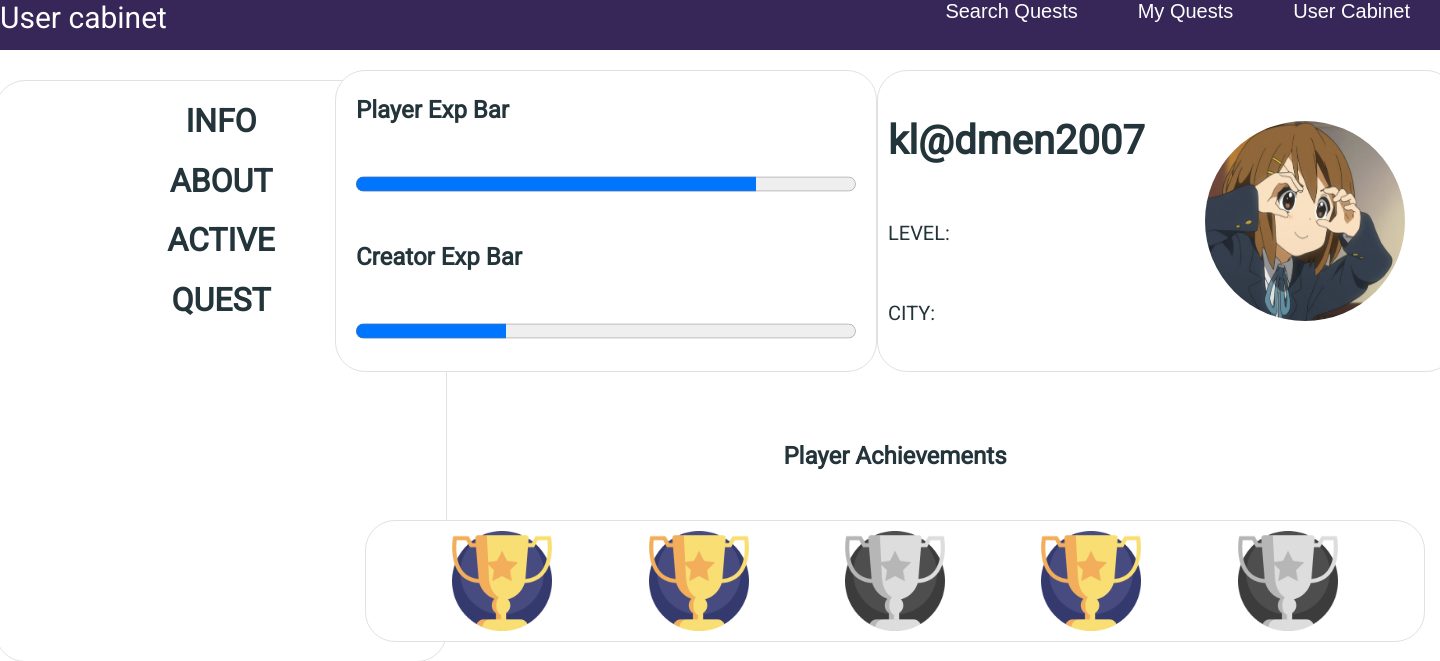
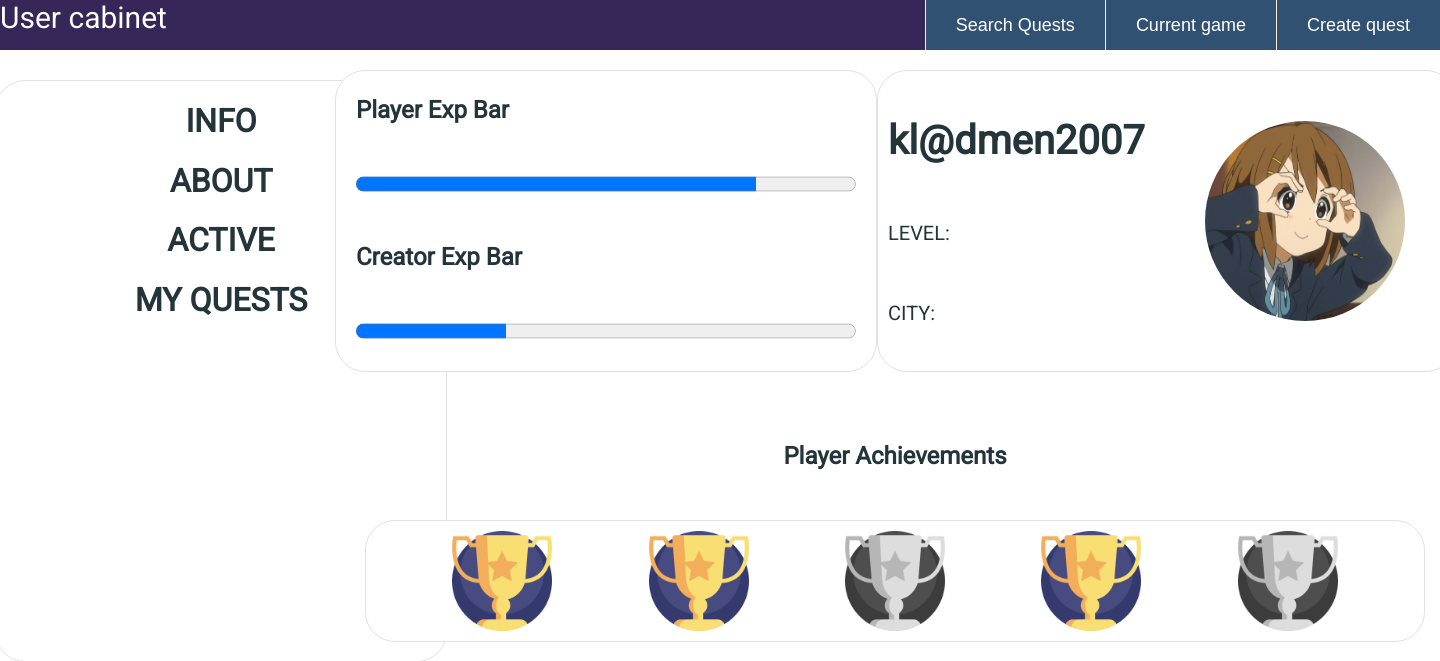
Before and after one commit to DoliaStarter/HamsterQuest, a Django app: page /user_cabinet/ in a window 1440 px wide. Shown: the top 661 px of the page. Run offline with Django 3.2, Linux system fonts and the light colour scheme.

Commit message:
Add navigation on pages

```diff
--- a/hacknaquest/main/settings.py
+++ b/hacknaquest/main/settings.py
@@ -76,7 +76,7 @@
 # https://docs.djangoproject.com/en/3.0/ref/settings/#databases
 # Config to access cloud postgres database
 
-#DATABASES = {
+# DATABASES = {
 #    'default': {
 #        'ENGINE': 'django.db.backends.postgresql',
 #        'NAME': 'evqdpnii',
@@ -85,7 +85,7 @@
 #        'HOST': 'dumbo.db.elephantsql.com',
 #        'PORT': '5432',
 #    }
-#}
+# }
 DATABASES = {
     'default': {
         'ENGINE': 'django.db.backends.sqlite3',
--- a/hacknaquest/static/styles/base.css
+++ b/hacknaquest/static/styles/base.css
@@ -44,8 +44,8 @@
     margin: 5px;
 }
 .col-3{
-    /* width: 33%; */
-    flex-grow: 1;
+    width: 33%;
+    /* flex-grow: 1; */
 }
 
 .col-2:nth-child(1){
--- a/hacknaquest/static/styles/quest_manager/style.css
+++ b/hacknaquest/static/styles/quest_manager/style.css
@@ -1,3 +1,6 @@
+.col-3{
+    width: auto;
+}
 .col-3:nth-child(2){
     flex-grow: 3;
 }
--- a/hacknaquest/static/styles/user_cabinet.css
+++ b/hacknaquest/static/styles/user_cabinet.css
@@ -6,7 +6,7 @@
 .col-2:nth-child(2) {
     width: 80%;
 }
-
+/*
 .toolbar button {
     display: flex;
     flex-direction: row;
@@ -30,7 +30,7 @@
     padding: 0px 30px;
     vertical-align: center;
     text-align: center;
-}
+} */
 
 #left_col {
 
--- a/hacknaquest/templates/user_cabinet/index.html
+++ b/hacknaquest/templates/user_cabinet/index.html
@@ -8,9 +8,8 @@
 
 {% block action_buttons %}
 <button id="search_quests">Search Quests</button>
-<button id="my_quests">My Quests</button>
-<button id="user_cabinet">User Cabinet</button>
-
+<button id="current_game">Current game</button>
+<button id="create_quest">Create quest</button>
 {% endblock %}
 
 
@@ -20,7 +19,7 @@
         <h1 align="center">INFO</h1>
         <h1 align="center">ABOUT</h1>
         <h1 align="center">ACTIVE</h1>
-        <h1 align="center"> QUEST</h1>
+        <h1 align="center">MY QUESTS</h1>
     </div>
 
     <div class="uc_buttons">
@@ -82,15 +81,15 @@
     import * as ucUtils from "{% static 'scripts/user_cabinet/index.js' %}"
 
     document.body.onload = (_) => ucUtils.uc_init();
-    import * as CommUtils from "{% static 'scripts/common.js' %}"
+    import {redirect, $} from "{% static 'scripts/common.js' %}"
 
     let redirect_btns = {
         // btn_id: redirect_url
-        "search_quests": "",
-        // "search_quests": ""
+        "current_game":"../session_manager",
+        "create_quest":"../quest_manager"
     };
     for (let [btn_id, url] of Object.entries(redirect_btns)) {
-        document.getElementById(btn_id).onclick = (_) => CommUtils.redirect(url)
+        $(btn_id).onclick = (_) => redirect(url)
     }
 
 
```
Also changed, not shown: hacknaquest/main/views.py (+8 -18 lines), hacknaquest/templates/quest_manager/index.html (+10 -0 lines), hacknaquest/templates/session_manager/index.html (+17 -0 lines), hacknaquest/db.sqlite3 (added).
